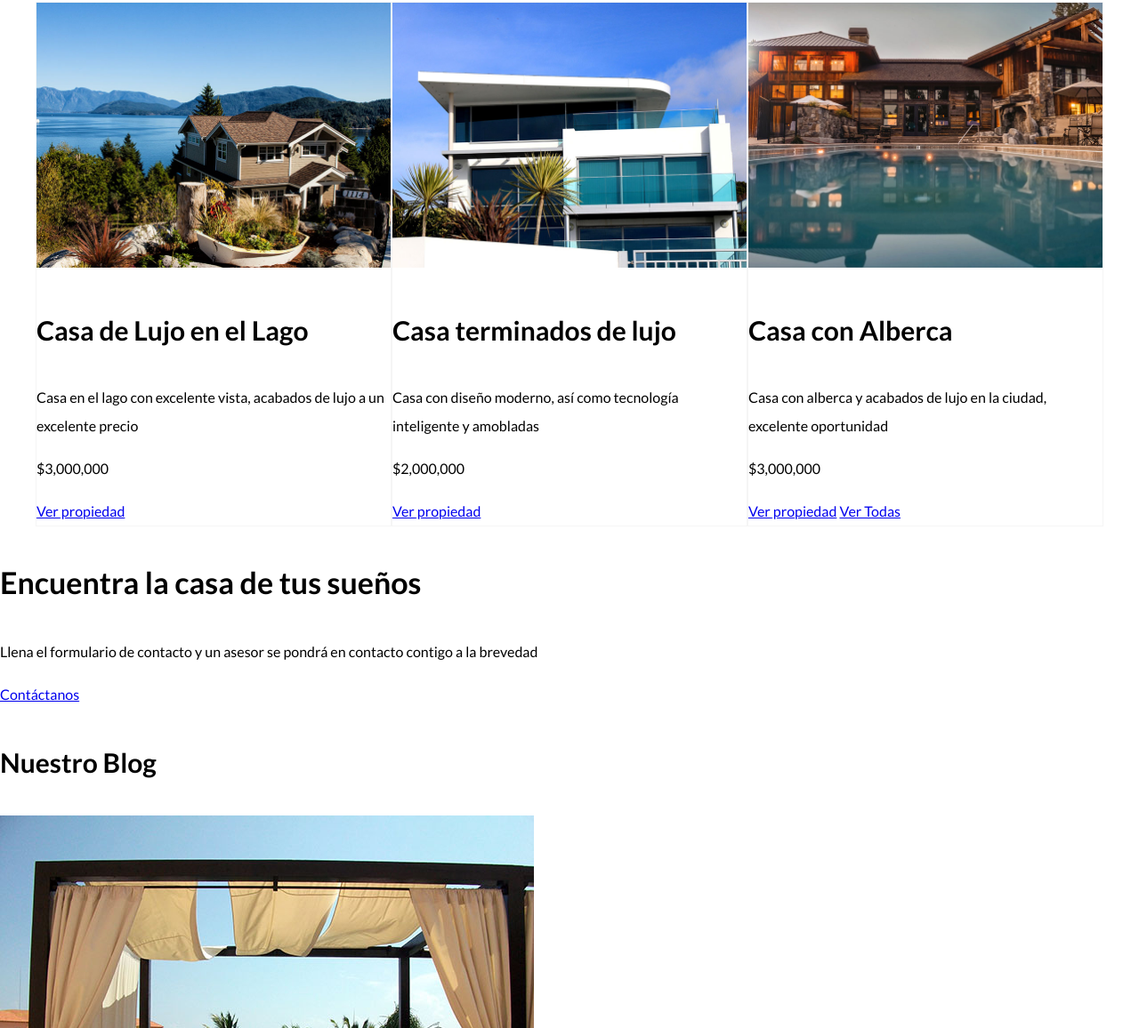
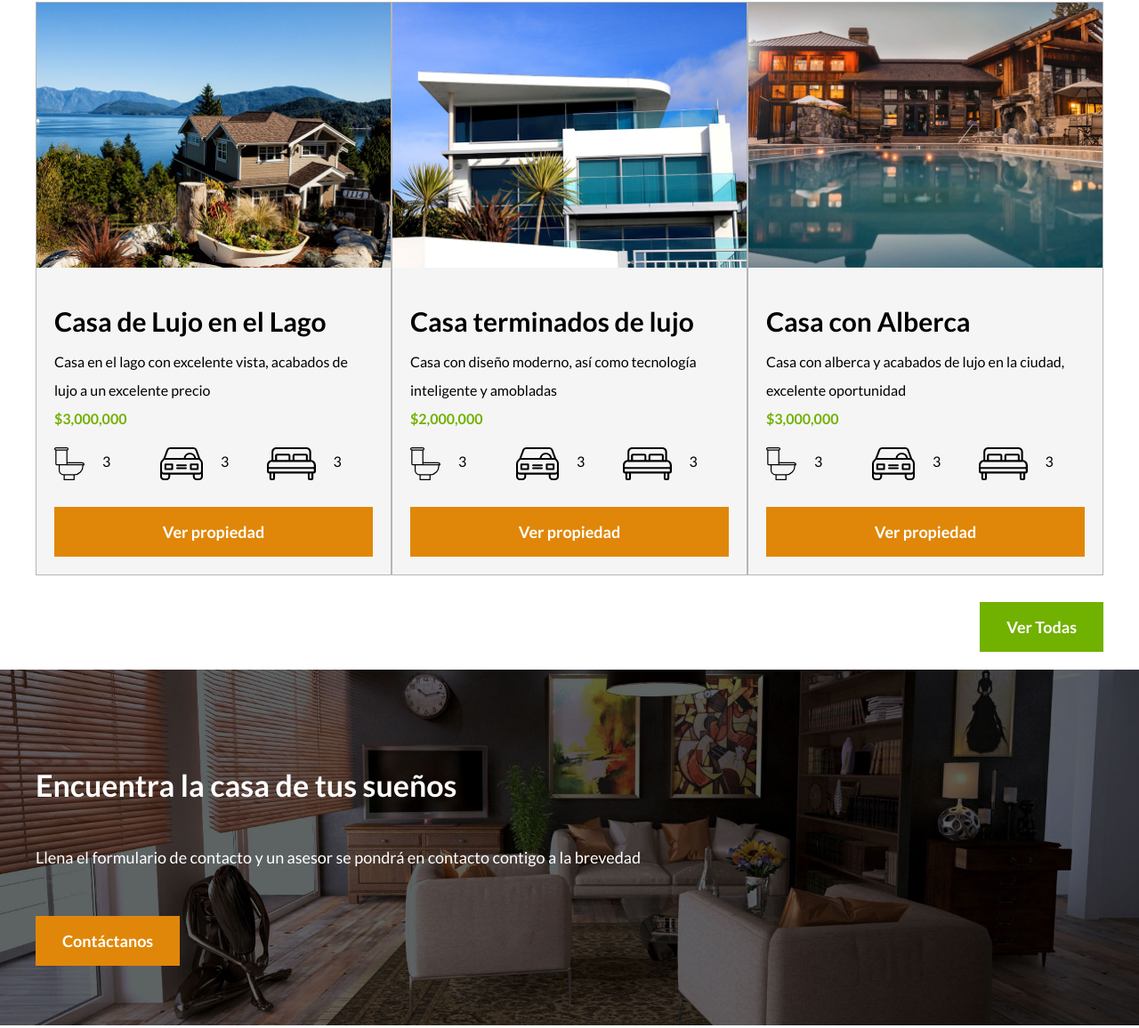
Before and after one commit to Lennhar/Proyecto-bienes-ra-ces, a plain HTML site: page Index.html in a window 1280 px wide. Shown: the part 1414-2570 px from the top of the page at 89% size. Drawn offline with Linux system fonts and the light colour scheme.

Commit message:
Casi terminada primera pag

```diff
--- a/Index.html
+++ b/Index.html
@@ -69,40 +69,85 @@
         <div class="contenedor-anuncios">
             <div class="anuncio">
                 <img src="/img/anuncio1.jpg" alt="Anuncio casa en el lago">
-                <div class="contenido-anuncios">
+                <div class="contenido-anuncio">
                     <h3>Casa de Lujo en el Lago</h3>
                     <p>Casa en el lago con excelente vista, acabados de lujo a un excelente precio</p>
-                    <p>$3,000,000</p>
-                    <a href="#">Ver propiedad</a>
+                    <p class="precio">$3,000,000</p>
+                    <ul class="iconos-caracteristicas">
+                        <li>
+                            <img src="img/icono_wc.svg" alt="">
+                            <p>3</p>
+                        </li>
+                        <li>
+                            <img src="img/icono_estacionamiento.svg" alt="">
+                            <p>3</p>
+                        </li>
+                        <li>
+                            <img src="img/icono_dormitorio.svg" alt="">
+                            <p>3</p>
+                        </li>
+                    </ul>
+                    <a href="#" class="boton boton-amarillo d-block">Ver propiedad</a>
                 </div>
             </div>
 
             <div class="anuncio">
                 <img src="/img/anuncio2.jpg" alt="Anuncio casa de lujo">
-                <div class="contenido-anuncios">
+                <div class="contenido-anuncio">
                     <h3>Casa terminados de lujo</h3>
                     <p>Casa con diseño moderno, así como tecnología inteligente y amobladas</p>
-                    <p>$2,000,000</p>
-                    <a href="#">Ver propiedad</a>
+                    <p class="precio">$2,000,000</p>
+                    <ul class="iconos-caracteristicas">
+                        <li>
+                            <img src="img/icono_wc.svg" alt="">
+                            <p>3</p>
+                        </li>
+                        <li>
+                            <img src="img/icono_estacionamiento.svg" alt="">
+                            <p>3</p>
+                        </li>
+                        <li>
+                            <img src="img/icono_dormitorio.svg" alt="">
+                            <p>3</p>
+                        </li>
+                    </ul>
+                    <a href="#" class="boton boton-amarillo d-block">Ver propiedad</a>
                 </div>
             </div>
-            <div class="contenedor-anuncios"></div>
             <div class="anuncio">
                 <img src="/img/anuncio3.jpg" alt="Anuncio casa con alberca">
-                <div class="contenido-anuncios">
+                <div class="contenido-anuncio">
                     <h3>Casa con Alberca</h3>
                     <p>Casa con alberca y acabados de lujo en la ciudad, excelente oportunidad</p>
-                    <p>$3,000,000</p>
-                    <a href="#">Ver propiedad</a>
-                    <a href="Anuncios.html">Ver Todas</a>
+                    <p class="precio">$3,000,000</p>
+                    <ul class="iconos-caracteristicas">
+                        <li>
+                            <img src="img/icono_wc.svg" alt="">
+                            <p>3</p>
+                        </li>
+                        <li>
+                            <img src="img/icono_estacionamiento.svg" alt="">
+                            <p>3</p>
+                        </li>
+                        <li>
+                            <img src="img/icono_dormitorio.svg" alt="">
+                            <p>3</p>
+                        </li>
+                    </ul>
+                    <a href="#" class="boton boton-amarillo d-block">Ver propiedad</a>
                 </div>
             </div>
         </div>
+        <div class="ver-todas">
+            <a href="Anuncios.html" class="boton boton-verde">Ver Todas</a>
+        </div>
     </main>
-    <section>
-        <h2>Encuentra la casa de tus sueños</h2>
-        <p>Llena el formulario de contacto y un asesor se pondrá en contacto contigo a la brevedad</p>
-        <a href="Contacto.html">Contáctanos</a>
+    <section class="imagen-contacto">
+        <div class="contenedor contenido-contacto">
+            <h2>Encuentra la casa de tus sueños</h2>
+            <p>Llena el formulario de contacto y un asesor se pondrá en contacto contigo a la brevedad</p>
+            <a href="Contacto.html" class="boton boton-amarillo">Contáctanos</a>
+        </div>
     </section>
     <section>
         <h3>Nuestro Blog</h3>
--- a/css/styles.css
+++ b/css/styles.css
@@ -1,5 +1,9 @@
 html{
+    box-sizing: border-box;
     font-size: 62.5%; /*Reset para rems para transformar 1rem a 10px*/
+}
+*, *::before, *:after{
+    box-sizing: inherit;
 }
 body{
     /* google fonts */
@@ -39,6 +43,26 @@ h4{
 }
 .center-text{
     text-align: center;
+}
+.d-block{
+    display: block !important;
+}
+/* Botones */
+.boton{
+color: #ffffff;
+font-weight: 700;
+text-decoration: none;
+font-size: 1.8rem;
+padding: 1rem 3rem;
+margin-top: 3rem;
+display: inline-block;
+text-align: center;
+}
+.boton-amarillo{
+background-color: #E08709;
+}
+.boton-verde{
+background-color: #71b100;
 }
 
 /* Header */
@@ -95,11 +119,55 @@ h4{
     justify-content: space-between;
 }
 .anuncio{
-    flex-basis: calc((100%/3)-1rem);
-    border: 1px solid #b5b5b5;
-    border-color: #f5f5f5;
+    flex-basis: calc(33.3%-1rem);
+    border: 1px solid #B5B5B5;
+    background: #f5f5f5;
 
 }
 .contenido-anuncio{
     padding: 2rem;
 }
+.contenido-anuncio h3, .contenido-anuncio p{
+    margin: 0;
+}
+.precio{
+    color: #71b100;
+    font-weight: 700;
+
+}
+.iconos-caracteristicas{
+    list-style: none;
+    padding: 0;
+    display: flex;
+    justify-content: space-evenly;
+}
+.iconos-caracteristicas li{
+flex:1;
+display: flex;
+}
+.iconos-caracteristicas li img{
+    margin-right: 2rem;
+}
+.ver-todas{
+display: flex;
+justify-content: flex-end;
+}
+
+/* Contacto home */
+.imagen-contacto{
+    background-image: url(../img/encuentra.jpg);
+    background-position: center center;
+    background-size: cover;
+    height: 40rem;
+    display: flex;
+    align-items: center;
+}
+.contenido-contacto{
+    /* Divide todo el área para un contenido */
+    flex: 1;
+    color: white;
+
+}
+.contenido-contacto p{
+    font-size: 1.8rem;
+}
```
